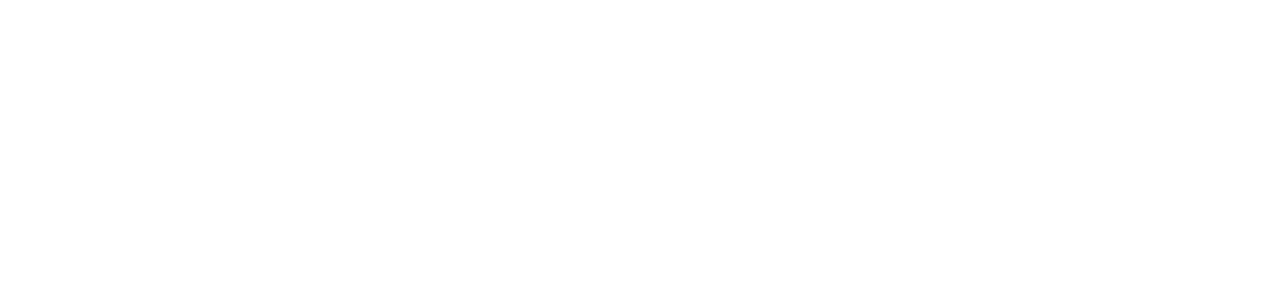
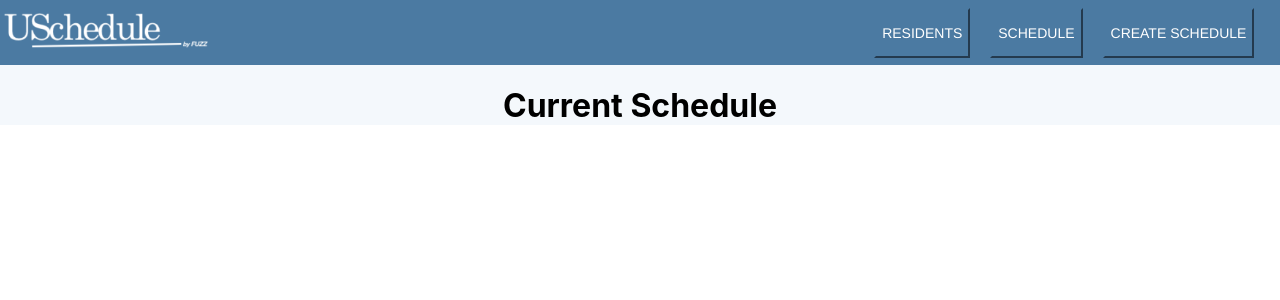
Before and after one commit to cristalinanguyen/CMSI401-402, a React (Create React App) app in the folder webclient/: page /current-schedule in a window 1280 px wide. Shown: the top 300 px of the page. Built offline with nearby package versions, Linux system fonts and the light colour scheme.

Commit message:
added more pages

```diff
--- a/webclient/src/components/App.js
+++ b/webclient/src/components/App.js
@@ -3,6 +3,8 @@
 import '../css/App.css';
 import Welcome from './Welcome';
 import Residents from './Residents';
+import CurrentSchedule from './CurrentSchedule';
+import CreateNewSchedule from './CreateNewSchedule';
 
 function App() {
   return (
@@ -11,6 +13,8 @@
         <Switch>
           <Route exact path="/" component={Welcome}></Route>
           <Route exact path="/residents" component={Residents}></Route>
+          <Route exact path="/current-schedule" component={CurrentSchedule}></Route>
+          <Route exact path="/create-new-schedule" component={CreateNewSchedule}></Route>
         </Switch>
       </div>
     </Router>
--- /dev/null
+++ b/webclient/src/components/CreateNewSchedule.js
@@ -0,0 +1,14 @@
+import React, { Component } from 'react';
+import '../css/App.css';
+import Header from './Header';
+
+export default class CreateNewSchedule extends Component {
+    render() {
+        return (
+            <div>
+                <Header/>
+                <h1>Create New Schedule</h1>
+            </div>
+        )
+    }
+}
--- /dev/null
+++ b/webclient/src/components/CurrentSchedule.js
@@ -0,0 +1,14 @@
+import React, { Component } from 'react';
+import '../css/App.css';
+import Header from './Header';
+
+export default class CurrentSchedule extends Component {
+    render() {
+        return (
+            <div>
+                <Header/>
+                <h1>Current Schedule</h1>
+            </div>
+        )
+    }
+}
--- a/webclient/src/components/Header.js
+++ b/webclient/src/components/Header.js
@@ -16,8 +16,16 @@
                             <p>RESIDENTS</p>
                         </button>
                     </Link>
-                    <p className="Header-button">SCHEDULE</p>
-                    <p className="Header-button">CREATE SCHEDULE</p>
+                    <Link to="current-schedule">
+                        <button className="Header-button">
+                            <p>SCHEDULE</p>
+                        </button>
+                    </Link>
+                    <Link to="/create-new-schedule">
+                        <button className="Header-button">
+                            <p>CREATE SCHEDULE</p>
+                        </button>
+                    </Link>
                 </div>
             </div>
         );
--- a/webclient/src/components/Welcome.js
+++ b/webclient/src/components/Welcome.js
@@ -17,14 +17,14 @@
                                 <img src={residents} className="Welcome-img" alt="residents"></img>
                                 <p>VIEW ALL RESIDENTS</p>
                         </Link>
-                        <button className="Welcome-card">
+                        <Link to="/current-schedule" className="Welcome-card">
                             <img src={view} className="Welcome-img" alt="view"></img>
                             <p>VIEW CURRENT SCHEDULE</p>
-                        </button>
-                        <button className="Welcome-card">
+                        </Link>
+                        <Link to="/create-new-schedule" className="Welcome-card">
                             <img src={create} className="Welcome-img" alt="create"></img>
                             <p>CREATE NEW SCHEDULE</p>
-                        </button>
+                        </Link>
                     </div>
                     <button className="Back-to-login">GO BACK TO LOGIN PAGE</button>
                 </div>
```
